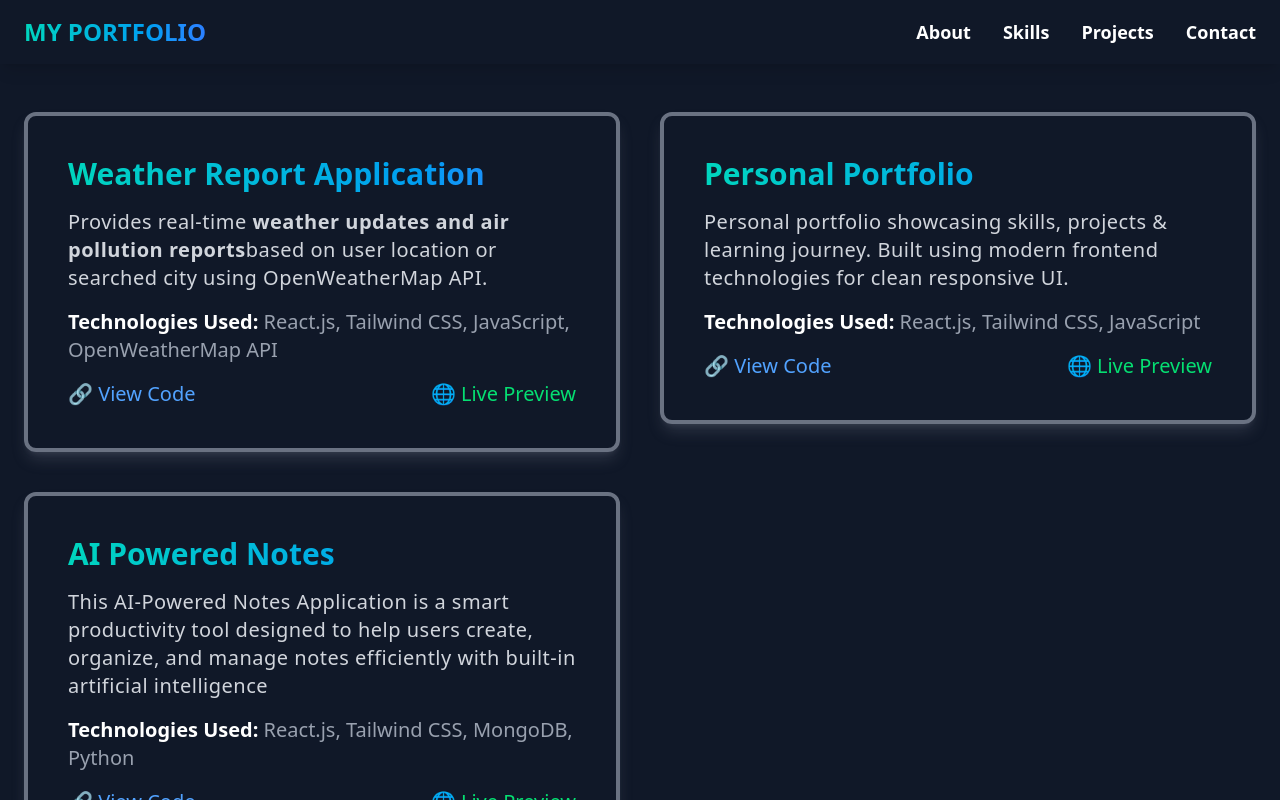
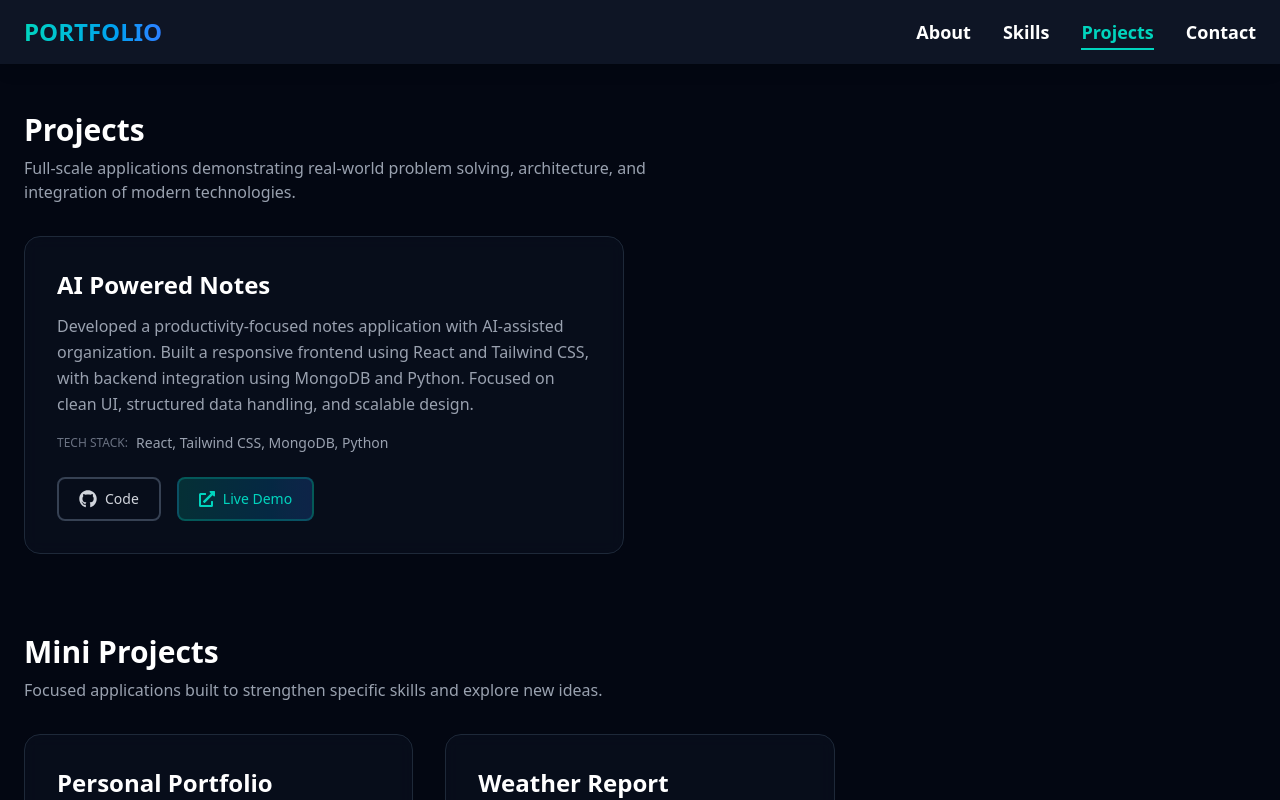
Before and after one commit to nisharj/Personal-Portfolio, a React (Vite) app: page /Personal-Portfolio/projects in a window 1280 px wide. Shown: the top 800 px of the page. Built offline with nearby package versions, Linux system fonts and the light colour scheme.

Commit message:
Upgraded version

```diff
--- a/package.json
+++ b/package.json
@@ -13,7 +13,9 @@
     "deploy": "gh-pages -d dist"
   },
   "dependencies": {
+    "@emailjs/browser": "^4.4.1",
     "@tailwindcss/vite": "^4.1.13",
+    "emailjs-com": "^3.2.0",
     "gh-pages": "^6.3.0",
     "react": "^19.1.1",
     "react-dom": "^19.1.1",
--- a/src/components/Home.jsx
+++ b/src/components/Home.jsx
@@ -1,90 +1,121 @@
 import { FaGithub, FaLinkedin, FaInstagram } from "react-icons/fa";
 import { SiLeetcode, SiGeeksforgeeks } from "react-icons/si";
 import { profileImg } from "../assets/ImageDatas";
-import CV from '../assets/Mohamednishar J.pdf';
+import CV from "../assets/Mohamednishar J.pdf";
+import { SOCIAL_LINKS } from "./SocialLinks";
 
 export default function Home() {
   return (
-    <div className="bg-gray-900 text-white min-h-screen pt-24 px-6 flex justify-center">
+    <>
+      <section className="min-h-screen bg-gray-950 text-white pt-28 px-6 flex items-center">
+        <div className="max-w-7xl mx-auto grid grid-cols-1 md:grid-cols-2 gap-16 items-center">
 
-      <div className="max-w-7xl w-full grid grid-cols-1 md:grid-cols-2 items-center gap-16 md:gap-24">
+          <div className="space-y-6 order-2 text-center md:text-left">
 
-        {/* 📌 Profile Image FIRST on mobile */}
-        <div className="flex justify-center md:justify-end order-1 md:order-2">
-          <div className="relative w-40 h-40 sm:w-56 sm:h-56 md:w-80 md:h-80 border-4 border-gray-700 rounded-full overflow-hidden shadow-lg shadow-teal-500/30 hover:scale-105 hover:shadow-teal-400/40 transition duration-300">
-            <img
-              src={profileImg}
-              alt="Profile"
-              className="w-full h-full object-cover"
-            />
-          </div>
-        </div>
+            <p className="text-teal-400 font-medium tracking-wide">
+              Aspiring Software Engineer · M.Tech CSE
+            </p>
 
-        {/* 📌 Text SECOND on mobile */}
-        <div className="space-y-6 order-2 md:order-1 text-center md:text-left leading-relaxed">
-
-          <h1 className="text-2xl sm:text-3xl md:text-4xl font-extrabold bg-clip-text text-transparent bg-gradient-to-r from-teal-400 to-blue-500 tracking-wide">
-            MOHAMEDNISHAR J
+            <h1 className="text-4xl md:text-5xl font-bold">
+              Mohamednishar J
             </h1>
 
-          <p className="text-sm sm:text-base md:text-lg text-gray-300">
-            I’m <span className="font-semibold text-white">Mohamednishar J</span>,
-            an M.Tech Computer Science and Engineering student at
-            <span className="text-teal-400"> Sri Krishna College of Engineering and Technology</span> (2028 batch).
-            Passionate about building intelligent systems, modern web apps,
-            and user-friendly interfaces.
+            <p className="text-gray-300 max-w-xl mx-auto md:mx-0">
+              M.Tech Computer Science and Engineering student with a good foundation in
+              <span className="text-white"> Java and Data Structures & Algorithms</span>.
+              Experienced in building clean, responsive web applications using
+              <span className="text-white"> React and Tailwind CSS</span>.
             </p>
 
-          <p className="text-sm sm:text-base md:text-lg text-gray-400">
-            Skilled in <span className="text-white">Java, DSA</span>,
-            experienced with <span className="text-white">React & Tailwind</span>.
-            I love working on projects that combine
-            <span className="text-teal-400"> AI, automation, and full-stack development</span>.
-            My mission: keep learning, experimenting, and creating impactful solutions.
+            <p className="text-gray-400 max-w-xl mx-auto md:mx-0">
+              Interested in full-stack development, system automation, and practical
+              AI-driven applications. Focused on writing readable code and building
+              user-friendly solutions.
             </p>
 
             {/* Social Links */}
-          <div className="flex justify-center md:justify-start gap-4 mt-4">
-            <a href="https://github.com/nisharj" target="_blank" className="hover:text-teal-400">
-              <FaGithub className="w-6 h-6 sm:w-7 sm:h-7" />
+            <div className="flex justify-center md:justify-start gap-5 pt-2">
+              <a
+                href={SOCIAL_LINKS.github}
+                target="_blank"
+                className="hover:text-teal-400 transition"
+              >
+                <FaGithub size={22} />
               </a>
-            <a href="https://www.linkedin.com/in/mohamednishar-j-b9118b274/" target="_blank" className="hover:text-blue-500">
-              <FaLinkedin className="w-6 h-6 sm:w-7 sm:h-7" />
+
+              <a
+                href={SOCIAL_LINKS.linkedin}
+                target="_blank"
+                className="hover:text-blue-500 transition"
+              >
+                <FaLinkedin size={22} />
               </a>
-            <a href="https://leetcode.com/u/Mr_God/" target="_blank" className="hover:text-orange-500">
-              <SiLeetcode className="w-6 h-6 sm:w-7 sm:h-7" />
+
+              <a
+                href={SOCIAL_LINKS.leetcode}
+                target="_blank"
+                className="hover:text-orange-500 transition"
+              >
+                <SiLeetcode size={22} />
               </a>
-            <a href="https://www.geeksforgeeks.org/user/mrmoham685c/" target="_blank" className="hover:text-green-500">
-              <SiGeeksforgeeks className="w-6 h-6 sm:w-7 sm:h-7" />
+
+              <a
+                href={SOCIAL_LINKS.geeksforgeeks}
+                target="_blank"
+                className="hover:text-green-500 transition"
+              >
+                <SiGeeksforgeeks size={22} />
               </a>
-            <a href="https://www.instagram.com/mohamednishar_j/" target="_blank" className="hover:text-pink-500">
-              <FaInstagram className="w-6 h-6 sm:w-7 sm:h-7" />
+
+              <a
+                href={SOCIAL_LINKS.instagram}
+                target="_blank"
+                rel="noopener noreferrer"
+                className="text-gray-400 hover:text-pink-500 hover:scale-110 transition-all duration-200"
+                aria-label="Instagram"
+              >
+                <FaInstagram size={28} />
               </a>
+
             </div>
 
-          {/* CV Buttons */}
-          <div className="flex flex-col sm:flex-row justify-center md:justify-start gap-4 mt-6">
+
+            <div className="flex flex-col sm:flex-row gap-4 justify-center md:justify-start pt-4">
               <a
                 href={CV}
                 target="_blank"
                 rel="noopener noreferrer"
-              className="bg-gradient-to-r from-teal-400 to-blue-500 text-white px-6 py-3 rounded-lg font-semibold shadow-lg hover:opacity-90 transition"
+                className="px-6 py-3 rounded-md border border-gray-700
+                          hover:border-teal-400 hover:text-teal-400 transition"
               >
-              View CV
+                View Resume
               </a>
 
               <a
                 href={CV}
                 download
-              className="bg-gradient-to-r from-teal-400 to-blue-500 text-white px-6 py-3 rounded-lg font-semibold shadow-lg hover:opacity-90 transition"
+                className="px-6 py-3 rounded-md bg-teal-500/10 text-teal-400
+                          hover:bg-teal-500/20 transition"
               >
-              Download CV
+                Download Resume
               </a>
             </div>
-
           </div>
 
+          <div className="flex justify-center md:justify-end order-1 md:order-2">
+            <div className="relative w-56 h-56 sm:w-56 sm:h-56 md:w-72 md:h-72 rounded-full overflow-hidden
+                            border border-gray-800 shadow-lg shadow-teal-500/30 hover:scale-105 hover:shadow-teal-400/40 transition duration-300">
+              <img
+                src={profileImg}
+                alt="Mohamednishar J"
+                className="w-full h-full object-cover"
+              />
             </div>
           </div>
+        </div>
+
+
+      </section>
+    </>
   );
 }
--- a/src/components/Navbar.jsx
+++ b/src/components/Navbar.jsx
@@ -1,51 +1,98 @@
-import { Link } from "react-router-dom";
+import { NavLink } from "react-router-dom";
 import { useState } from "react";
 import { FaBars, FaTimes } from "react-icons/fa";
 
 export default function Navbar() {
   const [isOpen, setIsOpen] = useState(false);
 
+  const navItemClass = ({ isActive }) =>
+    `relative font-semibold transition-colors duration-300
+     ${isActive ? "text-teal-400" : "text-white hover:text-teal-400"}
+     after:content-[''] after:absolute after:left-0 after:-bottom-1
+     after:h-[2px] after:bg-teal-400 after:transition-all after:duration-300
+     ${isActive ? "after:w-full" : "after:w-0 hover:after:w-full"}`;
+
   return (
-    <nav className="bg-gray-900 text-white fixed w-full z-50 shadow-lg">
-        <div className="max-w-7xl w-full mx-auto px-6 py-4 flex justify-between items-center">
+    <nav className="fixed top-0 w-full z-50 bg-gray-900/90 backdrop-blur shadow-lg">
 
-        {/* Logo */}
-        <Link to="/" className="font-extrabold text-xl sm:text-2xl bg-clip-text text-transparent bg-gradient-to-r from-teal-400 to-blue-500">
-          MY PORTFOLIO
-        </Link>
+      <div className="max-w-7xl mx-auto px-6 py-4 flex justify-between items-center">
+
+        <NavLink
+          to="/"
+          className="font-extrabold text-xl sm:text-2xl bg-clip-text text-transparent
+                     bg-gradient-to-r from-teal-400 to-blue-500"
+          onClick={() => setIsOpen(false)}
+        >
+          PORTFOLIO
+        </NavLink>
 
         {/* Desktop Menu */}
-        <div className="hidden md:flex gap-8 font-bold text-lg">
-          <Link to="/" className="hover:text-teal-400 transition">About</Link>
-          <Link to="/skills" className="hover:text-teal-400 transition">Skills</Link>
-          <Link to="/projects" className="hover:text-teal-400 transition">Projects</Link>
-          <Link to="/contact" className="hover:text-teal-400 transition">Contact</Link>
+        <div className="hidden md:flex gap-8 text-lg">
+          <NavLink to="/" end className={navItemClass}>About</NavLink>
+          <NavLink to="/skills" className={navItemClass}>Skills</NavLink>
+          <NavLink to="/projects" className={navItemClass}>Projects</NavLink>
+          <NavLink to="/contact" className={navItemClass}>Contact</NavLink>
         </div>
 
         {/* Mobile Menu Button */}
         <button
-          className="md:hidden text-2xl"
+          className="md:hidden text-2xl text-white focus:outline-none"
           onClick={() => setIsOpen(!isOpen)}
+          aria-label="Toggle menu"
         >
           {isOpen ? <FaTimes /> : <FaBars />}
         </button>
       </div>
 
-      {/* Mobile Dropdown Menu */}
+      {/* ================= MOBILE MENU ================= */}
       {isOpen && (
-        <div className="md:hidden bg-gray-800 px-6 pb-6 flex flex-col text-lg font-semibold gap-4 animate-fadeIn">
-          <Link to="/" className="hover:text-teal-400 transition" onClick={() => setIsOpen(false)}>
+        <div className="md:hidden bg-gray-800/95 backdrop-blur px-6 pb-6
+                        flex flex-col gap-4 text-lg font-semibold animate-fadeIn">
+
+          <NavLink
+            to="/"
+            end
+            onClick={() => setIsOpen(false)}
+            className={({ isActive }) =>
+              `px-2 py-2 rounded-md transition
+               ${isActive ? "text-teal-400 bg-gray-700/50" : "text-white hover:text-teal-400"}`
+            }
+          >
             About
-          </Link>
-          <Link to="/skills" className="hover:text-teal-400 transition" onClick={() => setIsOpen(false)}>
+          </NavLink>
+
+          <NavLink
+            to="/skills"
+            onClick={() => setIsOpen(false)}
+            className={({ isActive }) =>
+              `px-2 py-2 rounded-md transition
+               ${isActive ? "text-teal-400 bg-gray-700/50" : "text-white hover:text-teal-400"}`
+            }
+          >
             Skills
-          </Link>
-          <Link to="/projects" className="hover:text-teal-400 transition" onClick={() => setIsOpen(false)}>
+          </NavLink>
+
+          <NavLink
+            to="/projects"
+            onClick={() => setIsOpen(false)}
+            className={({ isActive }) =>
+              `px-2 py-2 rounded-md transition
+               ${isActive ? "text-teal-400 bg-gray-700/50" : "text-white hover:text-teal-400"}`
+            }
+          >
             Projects
-          </Link>
-          <Link to="/contact" className="hover:text-teal-400 transition" onClick={() => setIsOpen(false)}>
+          </NavLink>
+
+          <NavLink
+            to="/contact"
+            onClick={() => setIsOpen(false)}
+            className={({ isActive }) =>
+              `px-2 py-2 rounded-md transition
+               ${isActive ? "text-teal-400 bg-gray-700/50" : "text-white hover:text-teal-400"}`
+            }
+          >
             Contact
-          </Link>
+          </NavLink>
         </div>
       )}
     </nav>
--- /dev/null
+++ b/src/components/ProjectCard.jsx
@@ -0,0 +1,64 @@
+import { FaGithub, FaExternalLinkAlt } from "react-icons/fa";
+
+export default function ProjectCard({
+  title,
+  description,
+  tech,
+  code,
+  live,
+}) {
+  return (
+    <div className="group relative rounded-2xl border border-gray-800 bg-gray-900/40 backdrop-blur
+                    p-6 sm:p-8 transition-all duration-300
+                    hover:border-teal-400/40 hover:shadow-xl hover:shadow-teal-400/10
+                    hover:-translate-y-2">
+
+
+      <div className="absolute inset-0 bg-gradient-to-br from-teal-400/5 to-blue-500/5 rounded-2xl opacity-0 group-hover:opacity-100 transition-opacity duration-300"></div>
+
+      <div className="relative z-10">
+        <h3 className="text-xl md:text-2xl font-semibold mb-3 text-white group-hover:text-teal-400 transition-colors duration-300">
+          {title}
+        </h3>
+
+        <p className="text-gray-400 leading-relaxed mb-4 min-h-[60px]">
+          {description}
+        </p>
+
+        <div className="flex items-center gap-2 mb-6">
+          <span className="text-xs text-gray-500 font-medium">TECH STACK:</span>
+          <p className="text-sm text-gray-400">
+            {tech}
+          </p>
+        </div>
+
+        <div className="flex gap-4 text-sm font-medium">
+          <a
+            href={code}
+            target="_blank"
+            rel="noopener noreferrer"
+            className="flex items-center gap-2 px-5 py-2.5 rounded-lg border-2 border-gray-700 text-gray-300
+                       hover:border-teal-400 hover:text-teal-400 hover:shadow-md hover:shadow-teal-400/20
+                       transition-all duration-300"
+          >
+            <FaGithub size={18} />
+            <span>Code</span>
+          </a>
+
+          <a
+            href={live}
+            target="_blank"
+            rel="noopener noreferrer"
+            className="flex items-center gap-2 px-5 py-2.5 rounded-lg bg-gradient-to-r from-teal-500/20 to-blue-500/20
+                       text-teal-400 border-2 border-teal-500/30
+                       hover:from-teal-500/30 hover:to-blue-500/30 hover:border-teal-400/50 hover:shadow-md hover:shadow-teal-400/20
+                       transition-all duration-300"
+          >
+            <FaExternalLinkAlt size={16} />
+            <span>Live Demo</span>
+          </a>
+        </div>
+      </div>
+    </div>
+  );
+}
--- a/src/components/Projects.jsx
+++ b/src/components/Projects.jsx
@@ -1,84 +1,60 @@
+import ProjectCard from "./ProjectCard";
+
 export default function Projects() {
   return (
-    <div className="bg-gray-900 text-white min-h-screen pt-28 px-6 flex justify-center">
+    <section className="min-h-screen bg-gray-950 text-white pt-28 px-6">
 
-      <div className="max-w-7xl w-full grid grid-cols-1 lg:grid-cols-2 gap-10 items-start">
+      <div className="max-w-7xl mx-auto space-y-20">
 
-        {/* === Card 1 === */}
-        <div className="w-full p-6 sm:p-10 border-4 border-gray-500 rounded-xl shadow-lg shadow-gray-500/30 hover:shadow-teal-400/40 transition duration-300">
-          <h1 className="text-xl md:text-3xl font-extrabold mb-4 bg-clip-text text-transparent bg-gradient-to-r from-teal-400 to-blue-500">
-            Weather Report Application
-          </h1>
-
-          <p className="text-gray-300 mb-4 text-lg md:text-xl tracking-wide">
-            Provides real-time <strong>weather updates and air pollution reports</strong>
-            based on user location or searched city using OpenWeatherMap API.
+        {/* ================= MAIN PROJECTS ================= */}
+        <div>
+          <h2 className="text-3xl font-bold mb-2">Projects</h2>
+          <p className="text-gray-400 mb-8 max-w-2xl">
+            Full-scale applications demonstrating real-world problem solving,
+            architecture, and integration of modern technologies.
           </p>
 
-          <p className="text-gray-400 mb-4 text-lg md:text-xl">
-            <span className="font-semibold text-white">Technologies Used:</span> React.js, Tailwind CSS, JavaScript, OpenWeatherMap API
-          </p>
-
-          <div className="flex justify-between mt-4 text-lg md:text-xl font-medium">
-            <a href="https://github.com/nisharj/Weather-and-Air-Pollution-Report" target="_blank" className="text-blue-400 hover:underline">
-              🔗 View Code
-            </a>
-            <a href="https://nisharj.github.io/Weather-and-Air-Pollution-Report/" target="_blank" className="text-green-400 hover:underline">
-              🌐 Live Preview
-            </a>
+          <div className="grid grid-cols-1 md:grid-cols-2 gap-8">
+            <ProjectCard
+              title="AI Powered Notes"
+              description="Developed a productivity-focused notes application with AI-assisted organization. Built a responsive frontend using React and Tailwind CSS, with backend integration using MongoDB and Python. Focused on clean UI, structured data handling, and scalable design."
+              tech="React, Tailwind CSS, MongoDB, Python"
+              code="https://github.com/nisharj/AI-Project"
+              live="https://nisharj.github.io/"
+            />
           </div>
         </div>
 
-        {/* === Card 2 === */}
-        <div className="w-full p-6 sm:p-10 border-4 border-gray-500 rounded-xl shadow-lg shadow-gray-500/30 hover:shadow-teal-400/40 transition duration-300">
-          <h1 className="text-xl md:text-3xl font-extrabold mb-4 bg-clip-text text-transparent bg-gradient-to-r from-teal-400 to-blue-500">
-            Personal Portfolio
-          </h1>
-
-          <p className="text-gray-300 mb-4 text-lg md:text-xl tracking-wide">
-            Personal portfolio showcasing skills, projects & learning journey.
-            Built using modern frontend technologies for clean responsive UI.
+        {/* ================= MINI PROJECTS ================= */}
+        <div>
+          <h2 className="text-3xl font-bold mb-2">Mini Projects</h2>
+          <p className="text-gray-400 mb-8 max-w-2xl">
+            Focused applications built to strengthen specific skills and explore
+            new ideas.
           </p>
 
-          <p className="text-gray-400 mb-4 text-lg md:text-xl">
-            <span className="font-semibold text-white">Technologies Used:</span> React.js, Tailwind CSS, JavaScript
-          </p>
+          <div className="grid grid-cols-1 md:grid-cols-3 gap-8">
+            <ProjectCard
+              title="Personal Portfolio"
+              description="Designed and developed a responsive personal portfolio using React and Tailwind CSS. Implemented multi-page routing, reusable components, and clean UI patterns to showcase projects and skills."
+              tech="React, Tailwind CSS"
+              code="https://github.com/nisharj/Personal-Portfolio"
+              live="https://nisharj.github.io/Personal-Portfolio/"
+            />
 
-          <div className="flex justify-between mt-4 text-lg md:text-xl font-medium">
-            <a href="https://github.com/nisharj/Personal-Portfolio" target="_blank" className="text-blue-400 hover:underline">
-              🔗 View Code
-            </a>
-            <a href="https://nisharj.github.io/Personal-Portfolio/" target="_blank" className="text-green-400 hover:underline">
-              🌐 Live Preview
-            </a>
-          </div>
-        </div>
+            <ProjectCard
+              title="Weather Report Application"
+              description="Built a real-time weather and air quality dashboard using OpenWeatherMap API. Implemented API integration, state management, and error handling in React, with a fully responsive UI using Tailwind CSS."
+              tech="React, Tailwind CSS, OpenWeatherMap API"
+              code="https://github.com/nisharj/Weather-and-Air-Pollution-Report"
+              live="https://nisharj.github.io/Weather-and-Air-Pollution-Report/"
+            />
 
-        {/* === Card 3 === */}
-        <div className="w-full p-6 sm:p-10 border-4 border-gray-500 rounded-xl shadow-lg shadow-gray-500/30 hover:shadow-teal-400/40 transition duration-300">
-          <h1 className="text-xl md:text-3xl font-extrabold mb-4 bg-clip-text text-transparent bg-gradient-to-r from-teal-400 to-blue-500">
-            AI Powered Notes
-          </h1>
 
-          <p className="text-gray-300 mb-4 text-lg md:text-xl tracking-wide">
-            This AI-Powered Notes Application is a smart productivity tool designed to help users create, organize, and manage notes efficiently with built-in artificial intelligence
-          </p>
-
-          <p className="text-gray-400 mb-4 text-lg md:text-xl">
-            <span className="font-semibold text-white">Technologies Used:</span> React.js, Tailwind CSS, MongoDB, Python
-          </p>
-
-          <div className="flex justify-between mt-4 text-lg md:text-xl font-medium">
-            <a href="https://github.com/nisharj/AI-Project" target="_blank" className="text-blue-400 hover:underline">
-              🔗 View Code
-            </a>
-            <a href="https://nisharj.github.io/" target="_blank" className="text-green-400 hover:underline">
-              🌐 Live Preview
-            </a>
           </div>
         </div>
 
       </div>
-    </div>
+    </section>
   );
 }
--- /dev/null
+++ b/src/components/SocialLinks.js
@@ -0,0 +1,8 @@
+export const SOCIAL_LINKS = {
+  github: "https://github.com/nisharj",
+  linkedin: "https://www.linkedin.com/in/mohamednishar-j-b9118b274/",
+  leetcode: "https://leetcode.com/u/Mr_God/",
+  geeksforgeeks: "https://www.geeksforgeeks.org/user/mrmoham685c/",
+  instagram: "https://www.instagram.com/mohamednishar_j/",
+  telegram: "https://x.com/MMohamed31100"
+};
```
Also changed, not shown: src/components/Contact.jsx (+125 -49 lines), src/components/Skills.jsx (+48 -26 lines), 2 other files (tests, documents, lock files or other folders). Lines whose indentation alone changed are shown as unchanged.
